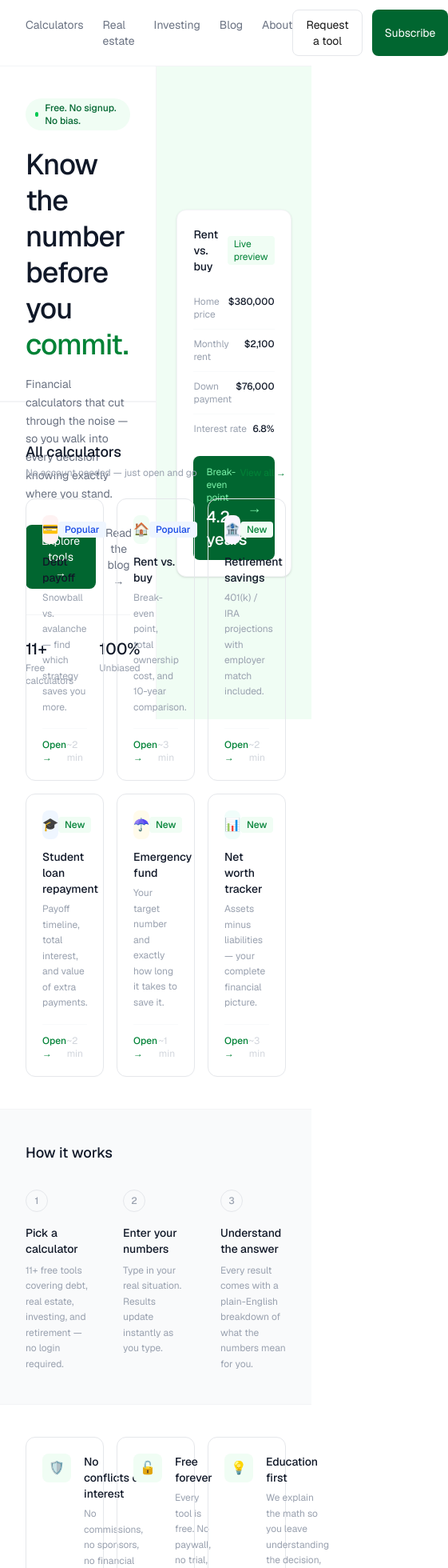
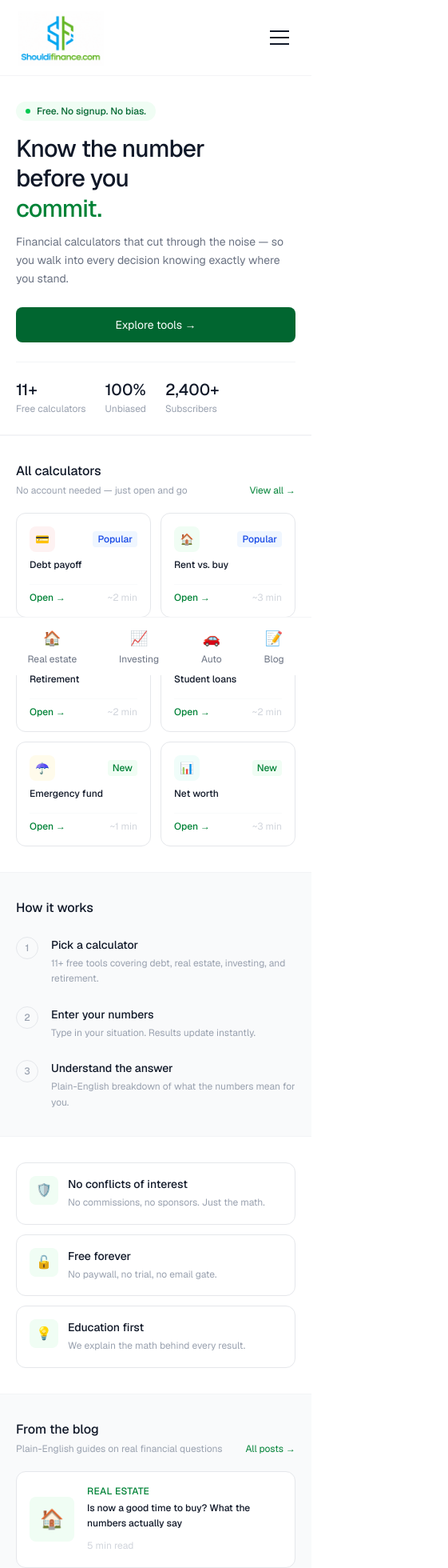
Before and after one commit to ronmagby-boop/shouldifinance, a Next.js app: page / in a window 390 px wide. Shown: the top 1960 px of the page at 80% size, 561 px wide, since content can reach past the window. Built offline with nearby package versions, Linux system fonts and the light colour scheme.

Commit message:
fix mobile hero overflow

```diff
--- a/app/page.tsx
+++ b/app/page.tsx
@@ -1,84 +1,90 @@
+"use client";
 import Image from "next/image";
+import { useState } from "react";
 
 export default function Home() {
+  const [menuOpen, setMenuOpen] = useState(false);
+
   return (
     <main className="min-h-screen bg-white font-sans">
       <div className="max-w-7xl mx-auto">
 
       {/* NAV */}
-      <nav className="flex items-center justify-between px-8 py-3 border-b border-gray-100">
+      <nav className="flex items-center justify-between px-5 py-3 border-b border-gray-100 sticky top-0 bg-white z-50">
         <div className="flex items-center">
-          <Image
-            src="/logo.png"
-            alt="ShouldIFinance logo"
-            width={120}
-            height={38}
-            priority
-          />
+          <Image src="/logo.png" alt="ShouldIFinance logo" width={110} height={36} priority />
         </div>
-        <div className="flex gap-6">
+        {/* Desktop nav */}
+        <div className="hidden md:flex gap-6">
           <a href="#" className="text-sm text-gray-500 hover:text-gray-900">Calculators</a>
           <a href="#" className="text-sm text-gray-500 hover:text-gray-900">Real estate</a>
           <a href="#" className="text-sm text-gray-500 hover:text-gray-900">Investing</a>
           <a href="#" className="text-sm text-gray-500 hover:text-gray-900">Blog</a>
           <a href="#" className="text-sm text-gray-500 hover:text-gray-900">About</a>
         </div>
-        <div className="flex gap-3">
+        <div className="hidden md:flex gap-3">
           <button className="text-sm border border-gray-200 rounded-lg px-4 py-2 hover:bg-gray-50">Request a tool</button>
           <button className="text-sm bg-green-800 text-white rounded-lg px-4 py-2 hover:bg-green-900">Subscribe</button>
         </div>
+        {/* Mobile hamburger */}
+        <button
+          className="md:hidden flex flex-col gap-1.5 p-2"
+          onClick={() => setMenuOpen(!menuOpen)}
+          aria-label="Toggle menu"
+        >
+          <span className={`block w-6 h-0.5 bg-gray-900 transition-all ${menuOpen ? "rotate-45 translate-y-2" : ""}`}></span>
+          <span className={`block w-6 h-0.5 bg-gray-900 transition-all ${menuOpen ? "opacity-0" : ""}`}></span>
+          <span className={`block w-6 h-0.5 bg-gray-900 transition-all ${menuOpen ? "-rotate-45 -translate-y-2" : ""}`}></span>
+        </button>
       </nav>
 
-      {/* HERO */}
-      <section className="grid grid-cols-2 border-b-2 border-gray-100 min-h-[420px] max-h-[420px]">
-        <div className="px-8 py-10 flex flex-col justify-center">
-          <div className="inline-flex items-center gap-2 bg-green-50 text-green-800 text-xs font-medium rounded-full px-3 py-1 mb-5 w-fit">
+      {/* Mobile menu */}
+      {menuOpen && (
+        <div className="md:hidden border-b border-gray-100 bg-white px-5 py-4 flex flex-col gap-4 z-40">
+          {["Calculators","Real estate","Investing","Blog","About"].map(link => (
+            <a key={link} href="#" className="text-sm text-gray-700 py-1 border-b border-gray-50">{link}</a>
+          ))}
+          <button className="w-full bg-green-800 text-white rounded-lg py-3 text-sm mt-2">Subscribe for free tips</button>
+        </div>
+      )}
+
+      {/* HERO — stacks on mobile, side by side on desktop */}
+      <section className="flex flex-col md:grid md:grid-cols-2 border-b-2 border-gray-100 md:min-h-[420px] md:max-h-[420px] overflow-hidden">
+        <div className="px-5 md:px-8 pt-8 pb-6 md:py-10 flex flex-col justify-center">
+          <div className="inline-flex items-center gap-2 bg-green-50 text-green-800 text-xs font-medium rounded-full px-3 py-1 mb-4 w-fit">
             <span className="w-1.5 h-1.5 bg-green-500 rounded-full"></span>
             Free. No signup. No bias.
           </div>
-          <h1 className="text-4xl font-medium leading-tight text-gray-900 mb-4 tracking-tight">
+          <h1 className="text-3xl md:text-4xl font-medium leading-tight text-gray-900 mb-3 tracking-tight">
             Know the number<br />before you<br />
             <em className="not-italic text-green-700">commit.</em>
           </h1>
-          <p className="text-sm text-gray-500 leading-relaxed mb-7 max-w-sm">
+          <p className="text-sm text-gray-500 leading-relaxed mb-6 max-w-sm">
             Financial calculators that cut through the noise — so you walk into every decision knowing exactly where you stand.
           </p>
           <div className="flex gap-3 items-center">
-            <button className="bg-green-800 text-white text-sm rounded-lg px-5 py-2.5 hover:bg-green-900 flex items-center gap-2">
+            <button className="bg-green-800 text-white text-sm rounded-lg px-5 py-3 hover:bg-green-900 flex items-center gap-2 flex-1 md:flex-none justify-center md:justify-start">
               Explore tools →
             </button>
-            <button className="text-sm text-gray-500 hover:text-gray-900 flex items-center gap-1">
+            <button className="text-sm text-gray-500 hover:text-gray-900 hidden md:flex items-center gap-1">
               Read the blog →
             </button>
           </div>
-          <div className="flex gap-8 mt-8 pt-7 border-t border-gray-100">
-            <div>
-              <div className="text-xl font-medium text-gray-900">11+</div>
-              <div className="text-xs text-gray-400 mt-0.5">Free calculators</div>
-            </div>
-            <div>
-              <div className="text-xl font-medium text-gray-900">100%</div>
-              <div className="text-xs text-gray-400 mt-0.5">Unbiased</div>
-            </div>
-            <div>
-              <div className="text-xl font-medium text-gray-900">2,400+</div>
-              <div className="text-xs text-gray-400 mt-0.5">Subscribers</div>
-            </div>
+          <div className="flex gap-6 mt-6 pt-5 border-t border-gray-100">
+            <div><div className="text-xl font-medium text-gray-900">11+</div><div className="text-xs text-gray-400 mt-0.5">Free calculators</div></div>
+            <div><div className="text-xl font-medium text-gray-900">100%</div><div className="text-xs text-gray-400 mt-0.5">Unbiased</div></div>
+            <div><div className="text-xl font-medium text-gray-900">2,400+</div><div className="text-xs text-gray-400 mt-0.5">Subscribers</div></div>
           </div>
         </div>
-        <div className="bg-green-50 border-l border-gray-100 flex items-center justify-center p-8">
+        {/* Preview card — hidden on mobile, shown on desktop */}
+        <div className="hidden md:flex bg-green-50 border-l border-gray-100 items-center justify-center p-8">
           <div className="bg-white border border-gray-100 rounded-xl p-5 w-72 shadow-sm">
             <div className="flex items-center justify-between mb-4">
               <span className="text-sm font-medium text-gray-900">Rent vs. buy</span>
               <span className="text-xs bg-green-50 text-green-700 rounded px-2 py-0.5">Live preview</span>
             </div>
             <div className="space-y-0">
-              {[
-                ["Home price", "$380,000"],
-                ["Monthly rent", "$2,100"],
-                ["Down payment", "$76,000"],
-                ["Interest rate", "6.8%"],
-              ].map(([label, value]) => (
+              {[["Home price","$380,000"],["Monthly rent","$2,100"],["Down payment","$76,000"],["Interest rate","6.8%"]].map(([label,value]) => (
                 <div key={label} className="flex justify-between py-2.5 border-b border-gray-50 last:border-0">
                   <span className="text-xs text-gray-400">{label}</span>
                   <span className="text-xs font-medium text-gray-900">{value}</span>
@@ -97,31 +103,32 @@ export default function Home() {
       </section>
 
       {/* CALCULATORS */}
-      <section className="px-8 pt-12 pb-10 border-b border-gray-100">
-        <div className="flex items-end justify-between mb-6">
+      <section className="px-5 md:px-8 pt-8 md:pt-12 pb-8 md:pb-10 border-b border-gray-100">
+        <div className="flex items-end justify-between mb-5">
           <div>
-            <h2 className="text-lg font-medium text-gray-900">All calculators</h2>
+            <h2 className="text-base md:text-lg font-medium text-gray-900">All calculators</h2>
             <p className="text-xs text-gray-400 mt-1">No account needed — just open and go</p>
           </div>
           <a href="#" className="text-xs text-green-700 hover:underline">View all →</a>
         </div>
-        <div className="grid grid-cols-3 gap-4">
+        {/* Mobile: 2 columns. Desktop: 3 columns */}
+        <div className="grid grid-cols-2 md:grid-cols-3 gap-3">
           {[
-            { icon: "💳", color: "bg-red-50", tag: "Popular", tagColor: "bg-blue-50 text-blue-700", title: "Debt payoff", desc: "Snowball vs. avalanche — find which strategy saves you more.", time: "~2 min" },
-            { icon: "🏠", color: "bg-green-50", tag: "Popular", tagColor: "bg-blue-50 text-blue-700", title: "Rent vs. buy", desc: "Break-even point, total ownership cost, and 10-year comparison.", time: "~3 min" },
-            { icon: "🏦", color: "bg-purple-50", tag: "New", tagColor: "bg-green-50 text-green-700", title: "Retirement savings", desc: "401(k) / IRA projections with employer match included.", time: "~2 min" },
-            { icon: "🎓", color: "bg-blue-50", tag: "New", tagColor: "bg-green-50 text-green-700", title: "Student loan repayment", desc: "Payoff timeline, total interest, and value of extra payments.", time: "~2 min" },
-            { icon: "☂️", color: "bg-amber-50", tag: "New", tagColor: "bg-green-50 text-green-700", title: "Emergency fund", desc: "Your target number and exactly how long it takes to save it.", time: "~1 min" },
-            { icon: "📊", color: "bg-teal-50", tag: "New", tagColor: "bg-green-50 text-green-700", title: "Net worth tracker", desc: "Assets minus liabilities — your complete financial picture.", time: "~3 min" },
+            { icon: "💳", color: "bg-red-50", tag: "Popular", tagColor: "bg-blue-50 text-blue-700", title: "Debt payoff", desc: "Snowball vs. avalanche strategy.", time: "~2 min" },
+            { icon: "🏠", color: "bg-green-50", tag: "Popular", tagColor: "bg-blue-50 text-blue-700", title: "Rent vs. buy", desc: "Break-even and total cost.", time: "~3 min" },
+            { icon: "🏦", color: "bg-purple-50", tag: "New", tagColor: "bg-green-50 text-green-700", title: "Retirement", desc: "401(k) / IRA projections.", time: "~2 min" },
+            { icon: "🎓", color: "bg-blue-50", tag: "New", tagColor: "bg-green-50 text-green-700", title: "Student loans", desc: "Payoff timeline and interest.", time: "~2 min" },
+            { icon: "☂️", color: "bg-amber-50", tag: "New", tagColor: "bg-green-50 text-green-700", title: "Emergency fund", desc: "Your savings target.", time: "~1 min" },
+            { icon: "📊", color: "bg-teal-50", tag: "New", tagColor: "bg-green-50 text-green-700", title: "Net worth", desc: "Assets minus liabilities.", time: "~3 min" },
           ].map((calc) => (
-            <div key={calc.title} className="border border-gray-200 rounded-xl p-5 hover:border-green-200 hover:shadow-sm cursor-pointer flex flex-col transition-all">
-              <div className="flex items-center justify-between mb-3">
-                <div className={`w-9 h-9 ${calc.color} rounded-lg flex items-center justify-center text-base`}>{calc.icon}</div>
-                <span className={`text-xs rounded px-2 py-0.5 font-medium ${calc.tagColor}`}>{calc.tag}</span>
+            <div key={calc.title} className="border border-gray-200 rounded-xl p-4 hover:border-green-200 hover:shadow-sm cursor-pointer flex flex-col transition-all">
+              <div className="flex items-center justify-between mb-2">
+                <div className={`w-8 h-8 ${calc.color} rounded-lg flex items-center justify-center text-sm`}>{calc.icon}</div>
+                <span className={`text-xs rounded px-1.5 py-0.5 font-medium ${calc.tagColor}`}>{calc.tag}</span>
               </div>
-              <h3 className="text-sm font-medium text-gray-900 mb-1.5">{calc.title}</h3>
-              <p className="text-xs text-gray-400 leading-relaxed flex-1">{calc.desc}</p>
-              <div className="flex items-center justify-between mt-4 pt-3 border-t border-gray-50">
+              <h3 className="text-xs md:text-sm font-medium text-gray-900 mb-1">{calc.title}</h3>
+              <p className="text-xs text-gray-400 leading-relaxed flex-1 hidden md:block">{calc.desc}</p>
+              <div className="flex items-center justify-between mt-3 pt-2 border-t border-gray-50">
                 <span className="text-xs text-green-700 font-medium">Open →</span>
                 <span className="text-xs text-gray-300">{calc.time}</span>
               </div>
@@ -131,35 +138,37 @@ export default function Home() {
       </section>
 
       {/* HOW IT WORKS */}
-      <section className="px-8 py-10 bg-gray-50 border-b border-gray-100">
-        <h2 className="text-lg font-medium text-gray-900 mb-8">How it works</h2>
-        <div className="grid grid-cols-3 gap-10">
+      <section className="px-5 md:px-8 py-8 md:py-10 bg-gray-50 border-b border-gray-100">
+        <h2 className="text-base md:text-lg font-medium text-gray-900 mb-6">How it works</h2>
+        <div className="flex flex-col md:grid md:grid-cols-3 gap-6 md:gap-10">
           {[
-            ["1", "Pick a calculator", "11+ free tools covering debt, real estate, investing, and retirement — no login required."],
-            ["2", "Enter your numbers", "Type in your real situation. Results update instantly as you type."],
-            ["3", "Understand the answer", "Every result comes with a plain-English breakdown of what the numbers mean for you."],
-          ].map(([num, title, desc]) => (
-            <div key={num}>
-              <div className="w-7 h-7 rounded-full border border-gray-200 flex items-center justify-center text-xs text-gray-400 font-medium mb-4">{num}</div>
-              <h3 className="text-sm font-medium text-gray-900 mb-2">{title}</h3>
-              <p className="text-xs text-gray-400 leading-relaxed">{desc}</p>
+            ["1","Pick a calculator","11+ free tools covering debt, real estate, investing, and retirement."],
+            ["2","Enter your numbers","Type in your situation. Results update instantly."],
+            ["3","Understand the answer","Plain-English breakdown of what the numbers mean for you."],
+          ].map(([num,title,desc]) => (
+            <div key={num} className="flex gap-4 md:block">
+              <div className="w-7 h-7 rounded-full border border-gray-200 flex items-center justify-center text-xs text-gray-400 font-medium flex-shrink-0 md:mb-4">{num}</div>
+              <div>
+                <h3 className="text-sm font-medium text-gray-900 mb-1 md:mb-2">{title}</h3>
+                <p className="text-xs text-gray-400 leading-relaxed">{desc}</p>
+              </div>
             </div>
           ))}
         </div>
       </section>
 
       {/* TRUST */}
-      <section className="px-8 py-10 border-b border-gray-100">
-        <div className="grid grid-cols-3 gap-4">
+      <section className="px-5 md:px-8 py-8 md:py-10 border-b border-gray-100">
+        <div className="flex flex-col md:grid md:grid-cols-3 gap-3">
           {[
-            ["🛡️", "No conflicts of interest", "No commissions, no sponsors, no financial products. Just the math."],
-            ["🔓", "Free forever", "Every tool is free. No paywall, no trial, no email gate."],
-            ["💡", "Education first", "We explain the math so you leave understanding the decision, not just the output."],
-          ].map(([icon, title, desc]) => (
-            <div key={title} className="border border-gray-200 rounded-xl p-5 flex gap-4">
+            ["🛡️","No conflicts of interest","No commissions, no sponsors. Just the math."],
+            ["🔓","Free forever","No paywall, no trial, no email gate."],
+            ["💡","Education first","We explain the math behind every result."],
+          ].map(([icon,title,desc]) => (
+            <div key={title} className="border border-gray-200 rounded-xl p-4 flex gap-3">
               <div className="w-9 h-9 bg-green-50 rounded-lg flex items-center justify-center text-base flex-shrink-0">{icon}</div>
               <div>
-                <h3 className="text-sm font-medium text-gray-900 mb-1.5">{title}</h3>
+                <h3 className="text-sm font-medium text-gray-900 mb-1">{title}</h3>
                 <p className="text-xs text-gray-400 leading-relaxed">{desc}</p>
               </div>
             </div>
@@ -168,25 +177,25 @@ export default function Home() {
       </section>
 
       {/* BLOG */}
-      <section className="px-8 py-10 bg-gray-50 border-b border-gray-100">
-        <div className="flex items-end justify-between mb-6">
+      <section className="px-5 md:px-8 py-8 md:py-10 bg-gray-50 border-b border-gray-100">
+        <div className="flex items-end justify-between mb-5">
           <div>
-            <h2 className="text-lg font-medium text-gray-900">From the blog</h2>
+            <h2 className="text-base md:text-lg font-medium text-gray-900">From the blog</h2>
             <p className="text-xs text-gray-400 mt-1">Plain-English guides on real financial questions</p>
           </div>
           <a href="#" className="text-xs text-green-700 hover:underline">All posts →</a>
         </div>
-        <div className="grid grid-cols-3 gap-4">
+        <div className="flex flex-col md:grid md:grid-cols-3 gap-3">
           {[
             { bg: "bg-green-50", icon: "🏠", cat: "REAL ESTATE", title: "Is now a good time to buy? What the numbers actually say", time: "5 min read" },
             { bg: "bg-blue-50", icon: "💳", cat: "DEBT", title: "Snowball vs. avalanche: which payoff strategy actually wins?", time: "4 min read" },
             { bg: "bg-amber-50", icon: "📈", cat: "RETIREMENT", title: "How much should you have saved by 30, 40, and 50?", time: "6 min read" },
           ].map((post) => (
-            <div key={post.title} className="bg-white border border-gray-200 rounded-xl overflow-hidden cursor-pointer hover:border-green-200 hover:shadow-sm transition-all">
-              <div className={`h-20 ${post.bg} flex items-center justify-center text-3xl`}>{post.icon}</div>
-              <div className="p-5">
-                <div className="text-xs font-medium text-green-700 tracking-wide mb-2">{post.cat}</div>
-                <h3 className="text-sm font-medium text-gray-900 leading-relaxed mb-3">{post.title}</h3>
+            <div key={post.title} className="bg-white border border-gray-200 rounded-xl overflow-hidden cursor-pointer hover:border-green-200 hover:shadow-sm transition-all flex md:block gap-4 items-center p-4 md:p-0">
+              <div className={`w-14 h-14 md:w-full md:h-20 ${post.bg} flex items-center justify-center text-2xl md:text-3xl rounded-lg md:rounded-none flex-shrink-0`}>{post.icon}</div>
+              <div className="md:p-5">
+                <div className="text-xs font-medium text-green-700 tracking-wide mb-1 md:mb-2">{post.cat}</div>
+                <h3 className="text-xs md:text-sm font-medium text-gray-900 leading-relaxed mb-1 md:mb-3">{post.title}</h3>
                 <span className="text-xs text-gray-300">{post.time}</span>
               </div>
             </div>
@@ -195,31 +204,18 @@ export default function Home() {
       </section>
 
       {/* EMAIL CTA */}
-      <section className="px-8 py-14 border-b border-gray-100 text-center">
+      <section className="px-5 md:px-8 py-10 md:py-14 border-b border-gray-100 text-center">
         <div className="max-w-sm mx-auto">
-          <h2 className="text-xl font-medium text-gray-900 mb-2 tracking-tight">Stay ahead of your finances</h2>
-          <p className="text-sm text-gray-400 leading-relaxed mb-6">New calculators, guides, and tips — one email a week. No fluff, no spam.</p>
+          <h2 className="text-lg md:text-xl font-medium text-gray-900 mb-2 tracking-tight">Stay ahead of your finances</h2>
+          <p className="text-sm text-gray-400 leading-relaxed mb-5">New calculators, guides, and tips — one email a week.</p>
           <div className="flex gap-2">
-            <input
-              type="email"
-              placeholder="your@email.com"
-              className="flex-1 border border-gray-200 rounded-lg px-3 py-2.5 text-sm focus:outline-none focus:border-green-400"
-            />
-            <button className="bg-green-800 text-white text-sm rounded-lg px-4 py-2.5 hover:bg-green-900 whitespace-nowrap">
-              Subscribe
-            </button>
+            <input type="email" placeholder="your@email.com" className="flex-1 border border-gray-200 rounded-lg px-3 py-3 text-sm focus:outline-none focus:border-green-400" />
+            <button className="bg-green-800 text-white text-sm rounded-lg px-4 py-3 hover:bg-green-900 whitespace-nowrap">Subscribe</button>
           </div>
           <div className="flex items-center justify-center gap-2 mt-4">
             <div className="flex">
-              {["JR", "SM", "KL"].map((initials, i) => (
-                <div
-                  key={initials}
-                  className={`w-6 h-6 rounded-full border-2 border-white flex items-center justify-center text-white text-xs font-medium
-                    ${i === 0 ? "bg-green-500" : i === 1 ? "bg-blue-500" : "bg-purple-500"}
-                    ${i > 0 ? "-ml-2" : ""}`}
-                >
-                  {initials[0]}
-                </div>
+              {["JR","SM","KL"].map((initials,i) => (
+                <div key={initials} className={`w-6 h-6 rounded-full border-2 border-white flex items-center justify-center text-white text-xs font-medium ${i===0?"bg-green-500":i===1?"bg-blue-500":"bg-purple-500"} ${i>0?"-ml-2":""}`}>{initials[0]}</div>
               ))}
             </div>
             <span className="text-xs text-gray-400">Joined by 2,400+ readers</span>
@@ -228,24 +224,38 @@ export default function Home() {
       </section>
 
       {/* FOOTER */}
-      <footer className="px-8 py-6 flex items-center justify-between">
+      <footer className="px-5 md:px-8 py-6 flex flex-col md:flex-row items-start md:items-center justify-between gap-4">
         <div>
-          <Image
-            src="/logo.png"
-            alt="ShouldIFinance logo"
-            width={120}
-            height={40}
-            className="mb-2"
-          />
+          <Image src="/logo.png" alt="ShouldIFinance logo" width={110} height={36} className="mb-2" />
           <p className="text-xs text-gray-400">For educational purposes only. Not financial advice.</p>
         </div>
-        <div className="flex gap-6">
-          {["About", "Blog", "Calculators", "Contact", "Disclaimer"].map((link) => (
+        <div className="flex flex-wrap gap-4 md:gap-6">
+          {["About","Blog","Calculators","Contact","Disclaimer"].map((link) => (
             <a key={link} href="#" className="text-xs text-gray-400 hover:text-gray-900">{link}</a>
           ))}
         </div>
       </footer>
 
+      {/* MOBILE BOTTOM NAV */}
+      <div className="md:hidden fixed bottom-0 left-0 right-0 bg-white border-t border-gray-100 px-2 py-2 z-50">
+        <div className="flex justify-around">
+          {[
+            { icon: "🏠", label: "Real estate" },
+            { icon: "📈", label: "Investing" },
+            { icon: "🚗", label: "Auto" },
+            { icon: "📝", label: "Blog" },
+          ].map((item) => (
+            <button key={item.label} className="flex flex-col items-center gap-1 px-3 py-1">
+              <span className="text-lg">{item.icon}</span>
+              <span className="text-xs text-gray-500">{item.label}</span>
+            </button>
+          ))}
+        </div>
+      </div>
+
+      {/* Spacer for mobile bottom nav */}
+      <div className="md:hidden h-16"></div>
+
       </div>
     </main>
   );
```
